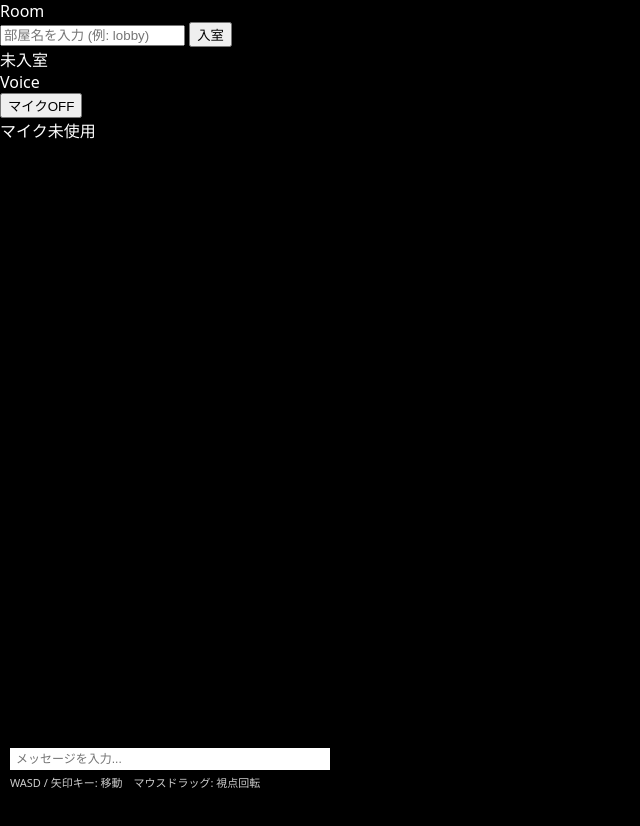
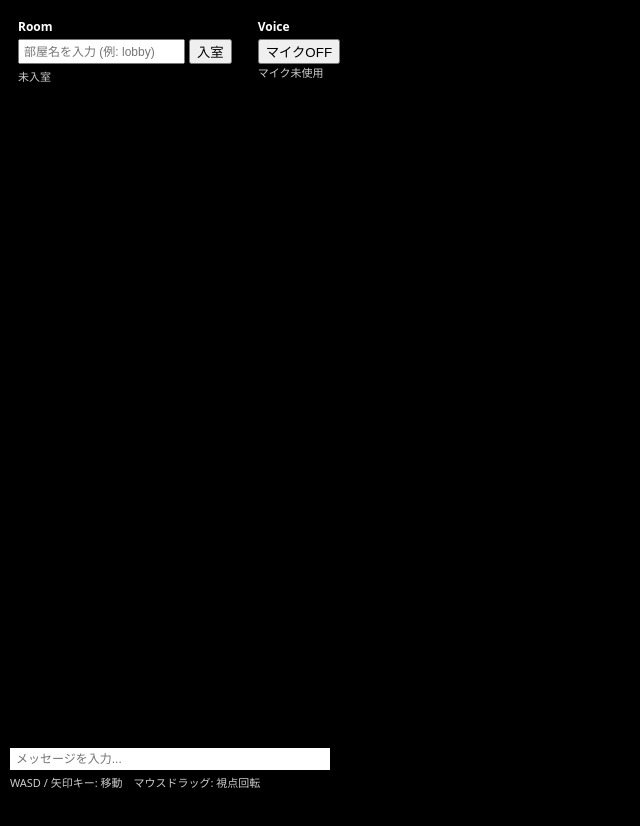
Before and after one commit to exe-joemae/webchat, a website: page public/index.html in a window 1280 px wide. Shown: the whole page, without its empty margins (0-640 px from the left). After the commit the page ends 800 px from the top, so only its background shows below. Drawn offline with nearby package versions, Linux system fonts and the light colour scheme; no server answers.

Commit message:
Update style.css

```diff
--- a/public/style.css
+++ b/public/style.css
@@ -6,6 +6,50 @@ body {
   color: #fff;
 }
 
+/* 上部の Room / Voice パネル */
+#top-ui {
+  position: fixed;
+  top: 10px;
+  left: 10px;
+  display: flex;
+  gap: 10px;
+  z-index: 10;
+  pointer-events: none;
+}
+
+#room-panel,
+#voice-panel {
+  background: rgba(0, 0, 0, 0.6);
+  padding: 8px;
+  font-size: 12px;
+  min-width: 180px;
+  pointer-events: auto;
+}
+
+.panel-title {
+  font-weight: bold;
+  margin-bottom: 4px;
+}
+
+#room-form {
+  display: flex;
+  gap: 4px;
+  margin-bottom: 4px;
+}
+
+#room-input {
+  flex: 1;
+  padding: 2px 4px;
+  font-size: 12px;
+}
+
+#room-status,
+#voice-status {
+  font-size: 11px;
+  opacity: 0.8;
+}
+
+/* 既存チャットUI */
 #ui {
   position: fixed;
   left: 10px;
```
